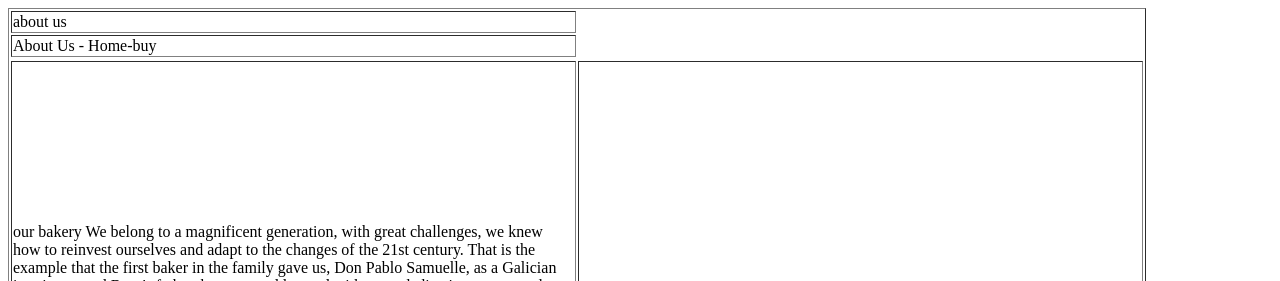
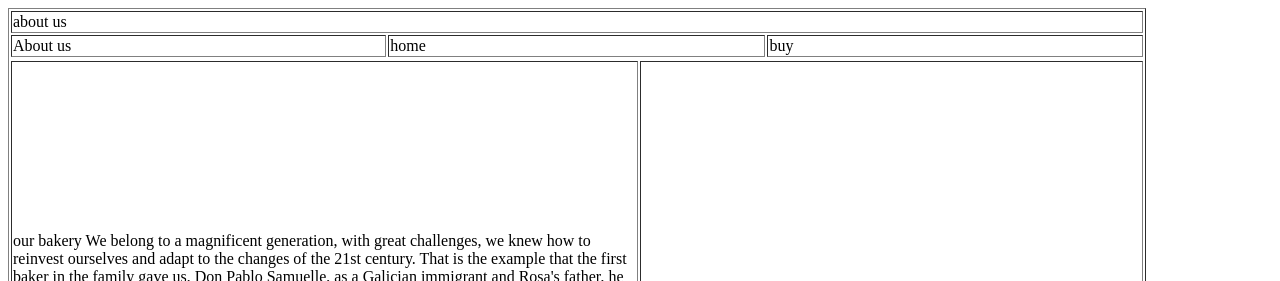
Before and after one commit to elsalvitav3333/WebSiteProyectKeegan, a plain HTML site: page about us.html in a window 1280 px wide. Shown: the top 281 px of the page. Drawn offline with Linux system fonts and the light colour scheme.

Commit message:
Update about us.html

```diff
--- a/about us.html
+++ b/about us.html
@@ -8,13 +8,21 @@
 <body>
     <table border="1" width="90%">
         <tr>
-            <td colspan="2">
+            <td colspan="4">
                 about us
             </td>
         </tr>
         <tr>
-            <td colspan="2">
-             About Us - Home-buy
+            <td width="30%">
+             About us
+            </td>
+            <td  colspan="2" width="30%">
+                <a href="home.html"></a>
+                home
+            </td>
+            <td width="30%">
+                <a href="buy.html"></a>
+                buy
             </td>
         </tr>
         <tr>
@@ -26,7 +34,7 @@ our bakery
 We belong to a magnificent generation, with great challenges, we knew how to reinvest ourselves and adapt to the changes of the 21st century. That is the example that the first baker in the family gave us, Don Pablo Samuelle, as a Galician immigrant and Rosa's father, he grew and learned with great dedication, an example that together with Héctor we managed to continue imposing ourselves firmly in this century that we use until today. last corner of the earth, with an unimaginable pandemic.  Currently, with the imprint of our daughter, María Victoria, we continue to develop new products, adapted to new cultural and nutritional demands. We want to continue the story, since in our family we are transmitting this passion to the fourth generation.
 
              </td>
-            <td width="100%" height="500">
+            <td width="100%" height="500" colspan="2">
                 <img src="download (2) height="100%" width="100%">
             </td>
             <tr>
```
